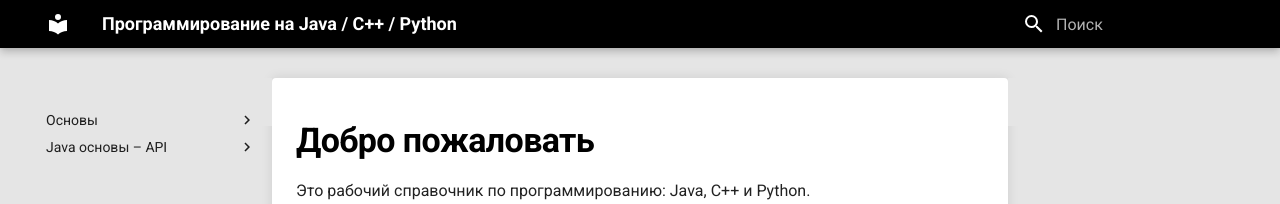
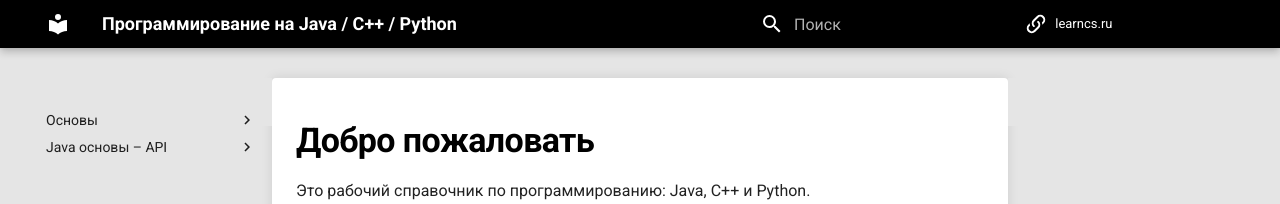
Before and after one commit to ufarobot/git-cs-book, an MkDocs documentation site: the page built from docs/index.md, in a window 1280 px wide. Shown: the top 204 px of the page. Built offline with MkDocs 1.6.1 and Material for MkDocs 9.7.7, drawn with Linux system fonts in a browser that asks for light colours.

Commit message:
deploy $(date +'%Y-%m-%d %H:%M')

```diff
--- a/mkdocs.yml
+++ b/mkdocs.yml
@@ -1,6 +1,8 @@
 # Конфигурация сайта для MkDocs + Material
 
 site_name: "Программирование на Java /  C++ / Python"
+repo_name: "learncs.ru"
+repo_url: "https://learncs.ru/"
 # Тема оформления и язык интерфейса
 theme:
   name: material
@@ -9,6 +11,8 @@ theme:
     - content.code.copy
     - content.tabs.link
     - navigation.footer
+  icon:
+    repo: material/link-variant
 
 # Расширения Markdown и плагины pymdownx (таблицы, подсветка кода, формулы)
 markdown_extensions:
```
Also changed, not shown: docs/cs_logo_inverted.png (added), docs/stylesheets/extra.css (line endings or trailing spaces).
